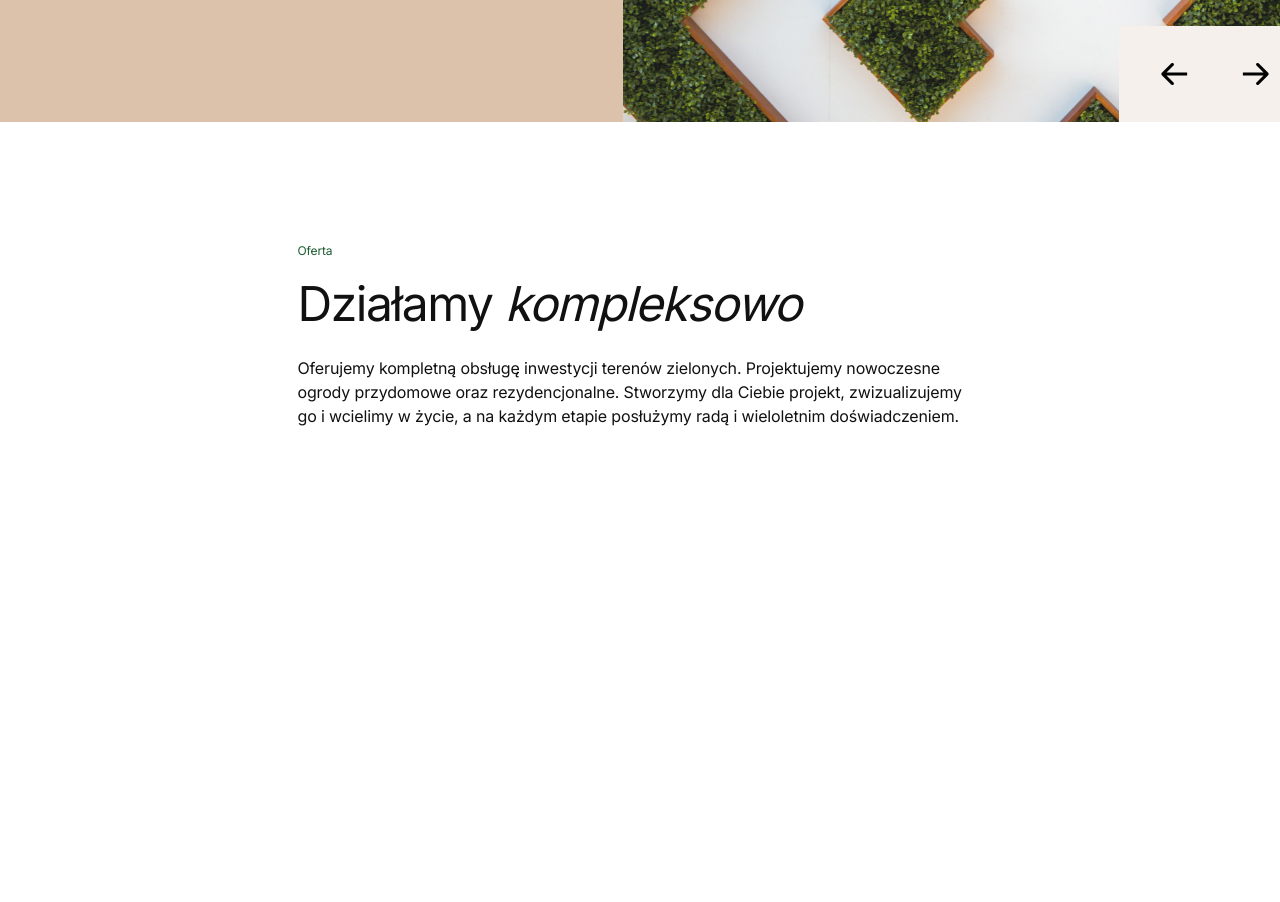
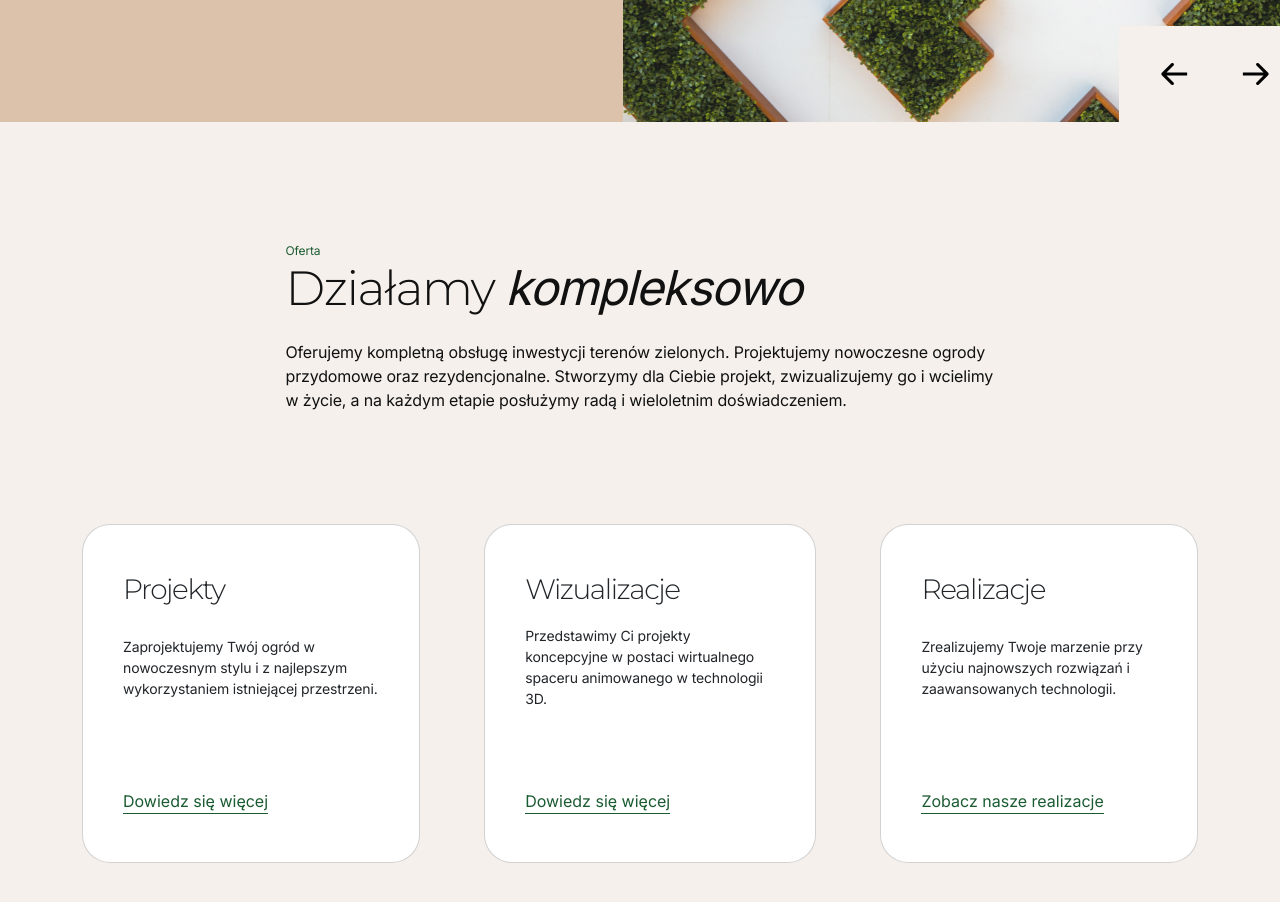
Before and after one commit to Muffcata/adRespect, a website built with Parcel: page src/index.html in a window 1280 px wide. Shown: the part 700-1602 px from the top of the page. Before the commit the page ends 1224 px from the top, so only its background shows below. Built offline with nearby package versions, Linux system fonts and the light colour scheme.

Commit message:
cards - styles

```diff
--- a/src/partials/_offert-section.html
+++ b/src/partials/_offert-section.html
@@ -1,8 +1,13 @@
 <section class="section">
-  <div class="container wrapper-frame">
+  <div class="container">
+    <div class="lape">
+      <ol class="wrapper-frame">
         <ul class="nav">
           <li class="nav-item">
-        <a class="nav-link active nav-link-custom" aria-current="page" href="#"
+            <a
+              class="nav-link active nav-link-custom"
+              aria-current="page"
+              href="#"
               >Oferta</a
             >
           </li>
@@ -13,9 +18,45 @@
         </h3>
         <a class="text">
           Oferujemy kompletną obsługę inwestycji terenów zielonych. Projektujemy
-      nowoczesne ogrody przydomowe oraz rezydencjonalne. Stworzymy dla Ciebie
-      projekt, zwizualizujemy go i wcielimy w życie, a na każdym etapie
-      posłużymy radą i wieloletnim doświadczeniem.
+          nowoczesne ogrody przydomowe oraz rezydencjonalne. Stworzymy dla
+          Ciebie projekt, zwizualizujemy go i wcielimy w życie, a na każdym
+          etapie posłużymy radą i wieloletnim doświadczeniem.
         </a>
+      </ol>
+    </div>
+    <div class="card-box">
+      <div class="box">
+        <div class="card">
+          <div class="card-body">
+            <h5 class="card-title">Projekty</h5>
+            <p class="card-text card-text-custom">
+              Zaprojektujemy Twój ogród w nowoczesnym stylu i z najlepszym
+              wykorzystaniem istniejącej przestrzeni.
+            </p>
+            <a class="btn-primary-offert" href="#">Dowiedz się więcej</a>
+          </div>
+        </div>
+        <div class="card">
+          <div class="card-body">
+            <h5 class="card-title">Wizualizacje</h5>
+            <p class="card-text card-text-custom">
+              Przedstawimy Ci projekty koncepcyjne w postaci wirtualnego spaceru
+              animowanego w technologii 3D.
+            </p>
+            <a class="btn-primary-offert" href="#">Dowiedz się więcej</a>
+          </div>
+        </div>
+        <div class="card">
+          <div class="card-body">
+            <h5 class="card-title">Realizacje</h5>
+            <p class="card-text">
+              Zrealizujemy Twoje marzenie przy użyciu najnowszych rozwiązań i
+              zaawansowanych technologii.
+            </p>
+            <a class="btn-primary-offert" href="#">Zobacz nasze realizacje</a>
+          </div>
+        </div>
+      </div>
+    </div>
   </div>
 </section>
--- a/src/sass/components/_hero-section.scss
+++ b/src/sass/components/_hero-section.scss
@@ -70,10 +70,10 @@
   align-items: flex-start;
   gap: 36px;
 }
-
 .box {
   display: flex;
   flex-direction: row;
+  gap: 64px;
 }
 .image {
   display: flex;
--- a/src/sass/components/_offert.scss
+++ b/src/sass/components/_offert.scss
@@ -1,26 +1,28 @@
 .section {
-  padding-top: 120px;
+  background: #f5f0ec;
+  padding-bottom: 160px;
 }
 .wrapper-frame {
   display: flex;
-  width: 709px;
+  padding: 120px 0px 96px 0px;
   flex-direction: column;
   align-items: flex-start;
-  gap: 32px;
-  margin-bottom: 96px;
+  width: 709px;
 }
+
 .custom-font {
-  font-family: $font-stack, sans-serif;
+  font-family: 'Inter', sans-serif;
   font-style: italic;
 }
 .font {
   color: #111;
-  font-family: $font-stack;
+  font-family: 'Montserrat', sans-serif;
   font-size: 48px;
   font-style: normal;
   font-weight: 500;
   line-height: 24px;
   letter-spacing: -1.44px;
+  padding-top: 16px;
 }
 .text {
   color: #111;
@@ -30,6 +32,7 @@
   line-height: 150%;
   letter-spacing: -0.16px;
   font-family: $font-stack;
+  padding-top: 32px;
 }
 .nav-link-custom {
   color: #1b5b31;
@@ -41,3 +44,64 @@
   letter-spacing: -0.12px;
   padding: 0;
 }
+.card {
+  border-radius: 28px;
+  &:hover {
+    border: 1px solid #1b5b31;
+    box-shadow: 0px 1px 1px rgba(0, 0, 0, 0.12), 0px 4px 4px rgba(0, 0, 0, 0.06),
+      1px 4px 6px rgba(0, 0, 0, 0.16);
+    cursor: pointer;
+    transform: translateY(5%);
+    transition: transform 250ms cubic-bezier(0.9, 0, 0.2, 1);
+  }
+}
+.card-box {
+  display: flex;
+  flex-direction: column;
+  gap: 16px;
+}
+.lape {
+  justify-content: center;
+  display: flex;
+}
+.card-title {
+  font-family: 'Montserrat', sans-serif;
+  font-size: 28px;
+  font-style: normal;
+  font-weight: 500;
+  line-height: 32.2px;
+  letter-spacing: -1.4px;
+  padding-bottom: 12px;
+}
+.card-text {
+  font-family: 'Inter';
+  font-size: 14px;
+  font-style: normal;
+  font-weight: 400;
+  line-height: 21px;
+  letter-spacing: -0.14px;
+  align-self: stretch;
+  padding-bottom: 64px;
+}
+.btn-primary-offert {
+  display: flex;
+  padding-bottom: 0px;
+  align-items: center;
+  gap: 10px;
+  border-bottom: 1px solid #1b5b31;
+  color: #1b5b31;
+  text-align: center;
+  font-family: 'Inter';
+  font-size: 16px;
+  font-style: normal;
+  font-weight: 400;
+  line-height: 24px;
+}
+.card-body {
+  align-self: stretch;
+  display: flex;
+  padding: 48px 40px;
+  flex-direction: column;
+  justify-content: space-between;
+  align-items: flex-start;
+}
```
Also changed, not shown: src/sass/index.css, 1 other file. Lines whose indentation alone changed are shown as unchanged.
